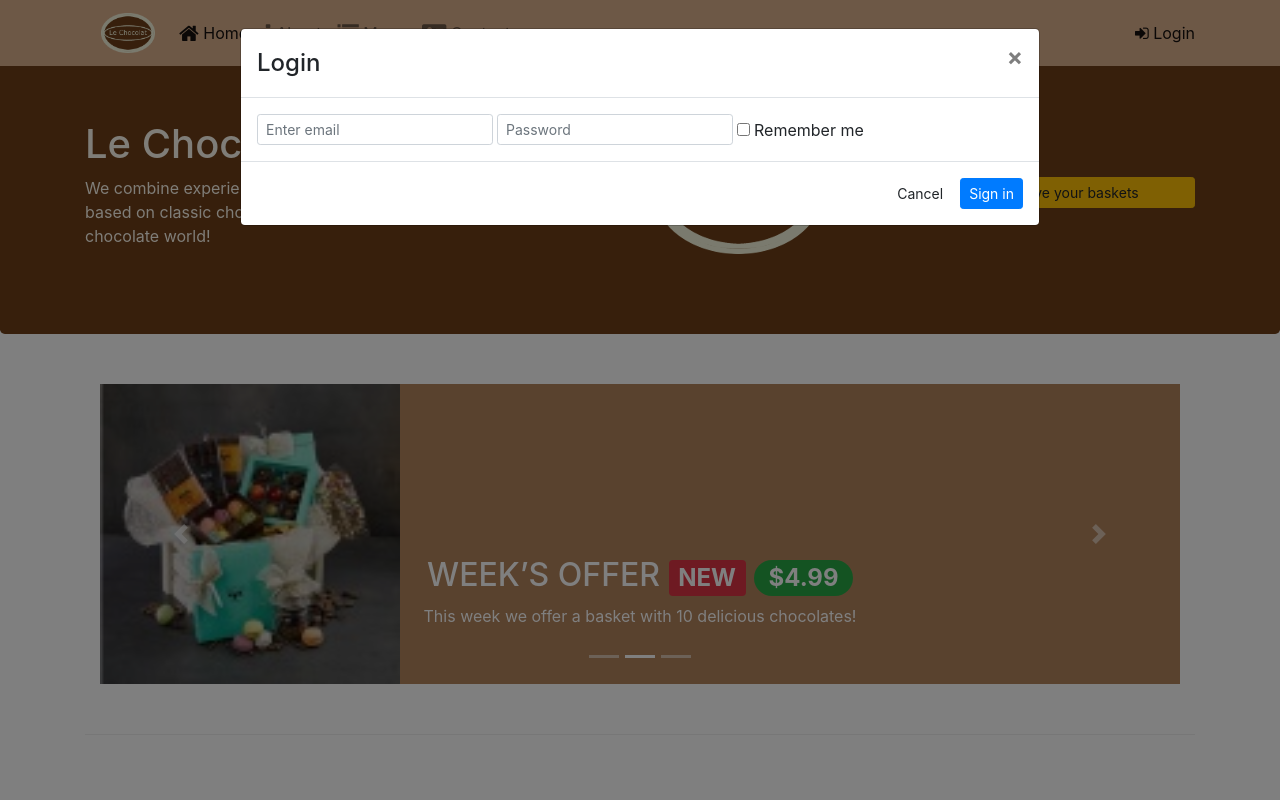
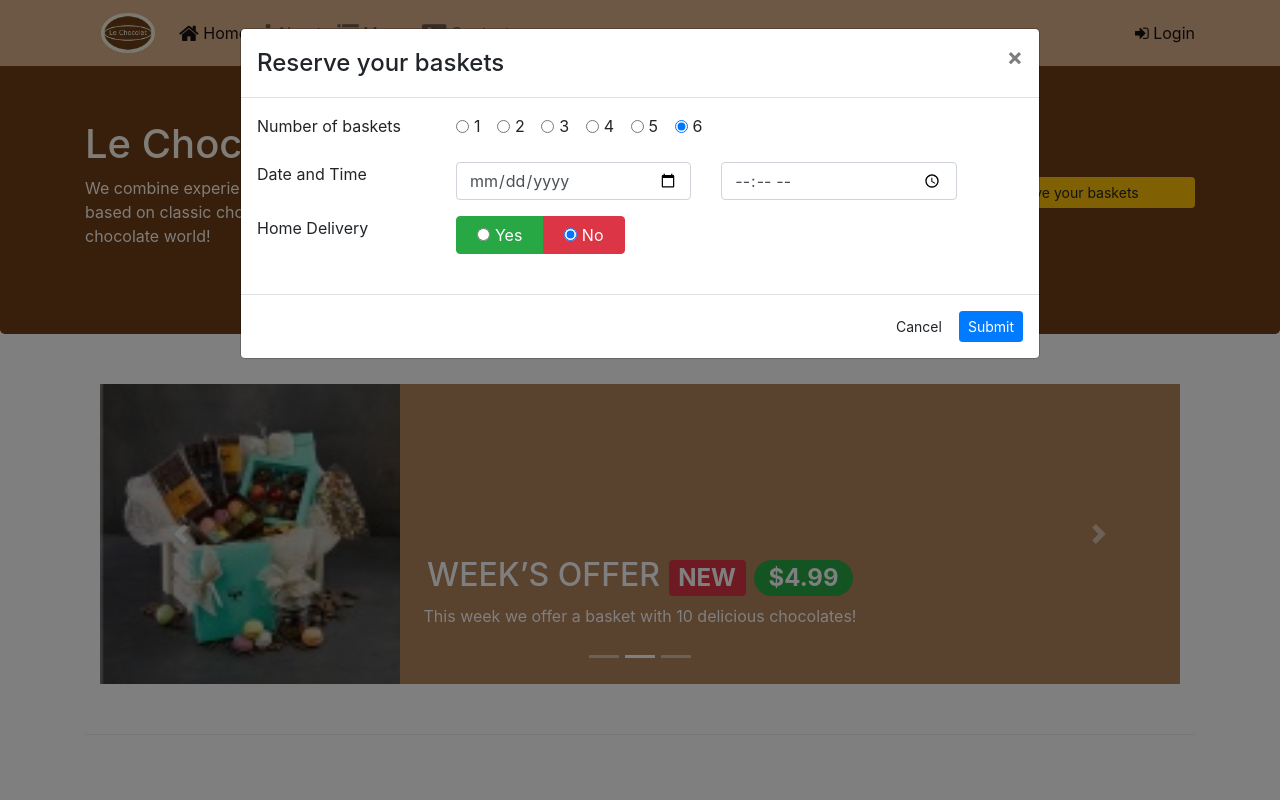
Before and after one commit to abainine/leChocolat, a website: page index.html in a window 1280 px wide. Both pictures are taken after a click on the link "Login". Shown: the top 800 px of the page. Drawn offline with nearby package versions, Linux system fonts and the light colour scheme.

Commit message:
Bootstrap Assignment 10

```diff
--- a/index.html
+++ b/index.html
@@ -50,30 +50,69 @@
             <!-- Modal content-->
             <div class="modal-content">
                 <div class="modal-header">
-                    <h4 class="modal-title">Login </h4>
+                    <h4 class="modal-title">Reserve your baskets </h4>
                     <button type="button" class="close" data-dismiss="modal">&times</button>
                 </div>
                 <div class="modal-body">
-                    <form class="form-inline">
-                        <div class="form-group">
-                            <label class="sr-only" for="exampleInputEmail3">Email
-                                address
-                            </label>
-                            <input type="email" class="form-control form-control-sm mr-1" id="exampleInputEmail3"
-                                placeholder="Enter email">
+                    <form>
+                        <div class="form-group row">
+                            <label class="col-12 col-sm-3">Number of baskets</label>
+                            <div class="col col-sm">
+                                <div class="form-check form-check-inline">
+                                    <input class="form-check-input" type="radio" name="inlineRadioOptions"
+                                        id="inlineRadio1" value="option1" checked>
+                                    <label class="form-check-label" for="inlineRadio1">1</label>
+                                </div>
+                                <div class="form-check form-check-inline">
+                                    <input class="form-check-input" type="radio" name="inlineRadioOptions"
+                                        id="inlineRadio2" value="option2" checked>
+                                    <label class="form-check-label" for="inlineRadio2">2</label>
+                                </div>
+                                <div class="form-check form-check-inline">
+                                    <input class="form-check-input" type="radio" name="inlineRadioOptions"
+                                        id="inlineRadio3" value="option3" checked>
+                                    <label class="form-check-label" for="inlineRadio3">3</label>
+                                </div>
+                                <div class="form-check form-check-inline">
+                                    <input class="form-check-input" type="radio" name="inlineRadioOptions"
+                                        id="inlineRadio4" value="option4" checked>
+                                    <label class="form-check-label" for="inlineRadio4">4</label>
+                                </div>
+                                <div class="form-check form-check-inline">
+                                    <input class="form-check-input" type="radio" name="inlineRadioOptions"
+                                        id="inlineRadio5" value="option1" checked>
+                                    <label class="form-check-label" for="inlineRadio5">5</label>
+                                </div>
+                                <div class="form-check form-check-inline">
+                                    <input class="form-check-input" type="radio" name="inlineRadioOptions"
+                                        id="inlineRadio6" value="option1" checked>
+                                    <label class="form-check-label" for="inlineRadio6">6</label>
+                                </div>
+                            </div>
                         </div>
-                        <div class="form-group">
-                            <label class="sr-only" for="exampleInputPassword3">
-                                Password
-                            </label>
-                            <input type="password" class="form-control form-control-sm mr-1" id="exampleInputPassword3"
-                                placeholder="Password">
+                        <div class="form-group row">
+                            <label class="col-12 col-sm-3">Date and Time</label>
+
+                            <div class="input-group col-12 col-sm-4">
+
+                                <input type="date" class="form-control">
+                            </div>
+                            <div class="input-group col-12 col-sm-4">
+
+                                <input type="time" class="form-control">
+                            </div>
                         </div>
-                        <div class="form-check">
-                            <label class="form-check-label">
-                                <input class="form-check-input" type="checkbox">
-                                Remember me
-                            </label>
+                        <div class="form-group row ">
+                            <label class="col-12 col-sm-3">Home Delivery</label>
+                            <div class="btn-group col-12 col-sm-3">
+                                    <label class="btn btn-success">
+                                        <input type="radio" name="section" id="yesbutton" autocomplete="off" checked>
+                                        Yes
+                                    </label>
+                                    <label class="btn btn-danger">
+                                        <input type="radio" name="section" id="nobutton" autocomplete="off" checked> No
+                                    </label>
+                            </div>
                         </div>
                     </form>
                 </div>
@@ -81,7 +120,7 @@
                     <button type="button" class="btn btn-default btn-sm" data-dismiss="modal">Cancel
                     </button>
                     <button type="submit" class="btn btn-primary btn-sm">
-                        Sign in
+                        Submit
                     </button>
                 </div>
             </div>
@@ -100,9 +139,9 @@
                     <img src="images/logo.png" class="img-fluid">
                 </div>
                 <div class="col-12 col-sm-3">
-                    <a type="button" class="btn btn-warning btn-sm btn-block" data-toggle="tooltip" data-html="true"
+                    <a type="button" class="btn btn-warning btn-sm btn-block" data-toggle="modal" data-html="true"
                         title="Or Call us at <br><strong>+ 987 6543 2100</strong>" data-placement="bottom"
-                        href="#reserve-form">
+                        href="#reserve-form" data-target="#loginModal">
                         Reserve your baskets
                     </a>
                 </div>
@@ -215,70 +254,7 @@
                 </div>
             </div>
         </div>
-        <div class="row row-content align-items-center justify-content-center">
-            <div class="col-12 col-sm-8">
-                <div class="card" id="reserveBaskets">
-                    <h3 class="card-header bg-warning text-white">Reserve your baskets</h3>
-                    <div class="card-body">
-                        <form>
-                            <div class="form-group row">
-                                <label class="col-12 col-sm-3">Number of baskets</label>
-                                <div class="col col-sm">
-                                    <div class="form-check form-check-inline">
-                                        <input class="form-check-input" type="radio" name="inlineRadioOptions"
-                                            id="inlineRadio1" value="option1" checked>
-                                        <label class="form-check-label" for="inlineRadio1">1</label>
-                                    </div>
-                                    <div class="form-check form-check-inline">
-                                        <input class="form-check-input" type="radio" name="inlineRadioOptions"
-                                            id="inlineRadio2" value="option2" checked>
-                                        <label class="form-check-label" for="inlineRadio2">2</label>
-                                    </div>
-                                    <div class="form-check form-check-inline">
-                                        <input class="form-check-input" type="radio" name="inlineRadioOptions"
-                                            id="inlineRadio3" value="option3" checked>
-                                        <label class="form-check-label" for="inlineRadio3">3</label>
-                                    </div>
-                                    <div class="form-check form-check-inline">
-                                        <input class="form-check-input" type="radio" name="inlineRadioOptions"
-                                            id="inlineRadio4" value="option4" checked>
-                                        <label class="form-check-label" for="inlineRadio4">4</label>
-                                    </div>
-                                    <div class="form-check form-check-inline">
-                                        <input class="form-check-input" type="radio" name="inlineRadioOptions"
-                                            id="inlineRadio5" value="option1" checked>
-                                        <label class="form-check-label" for="inlineRadio5">5</label>
-                                    </div>
-                                    <div class="form-check form-check-inline">
-                                        <input class="form-check-input" type="radio" name="inlineRadioOptions"
-                                            id="inlineRadio6" value="option1" checked>
-                                        <label class="form-check-label" for="inlineRadio6">6</label>
-                                    </div>
-                                </div>
-                            </div>
-                            <div class="form-group row">
-                                <label class="col-12 col-sm-3">Date and Time</label>
 
-                                <div class="input-group col-12 col-sm-4">
-                                    <!-- <div class="input-group-prepend">
-                                        <span class="input-group-text fa fa-calendar">
-                                        </span>
-                                    </div> -->
-                                    <input type="date" class="form-control">
-                                </div>
-                                <div class="input-group col-12 col-sm-4">
-                                    <!-- <div class="input-group-prepend">
-                                        <span class="input-group-text fa fa-clock-o"></span>
-                                    </div> -->
-                                    <input type="time" class="form-control">
-                                </div>
-                                <button type="submit" class="btn btn-primary">Reserve</button>
-                            </div>
-                        </form>
-                    </div>
-                </div>
-            </div>
-        </div>
     </div>
     <footer class="footer">
         <div class="container">
@@ -338,11 +314,7 @@
     <script src="node_modules/tether/dist/js/tether.min.js"></script>
     <script src="node_modules/popper.js/dist/umd/popper.min.js"></script>
     <script src="node_modules/bootstrap/dist/js/bootstrap.min.js"></script>
-    <script>
-        $(function () {
-            $('[data-toggle="tooltip"]').tooltip()
-        })
-    </script>
+
 </body>
 
 </html>
```
